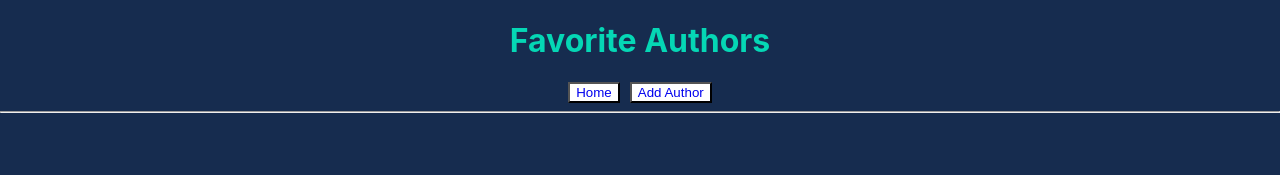
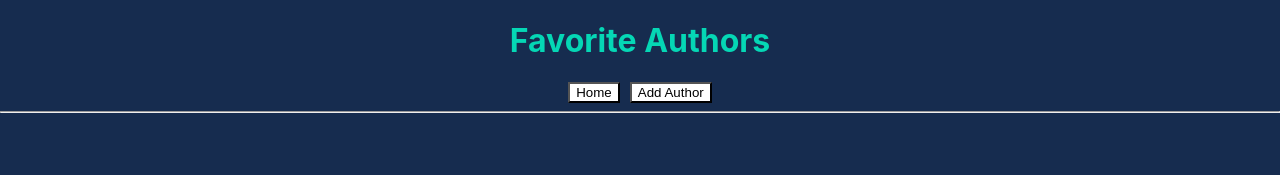
Before and after one commit to PaulDeUlloa/MERN_Authors, a React (Create React App) app in the folder client/: page / in a window 1280 px wide. Shown: the top 175 px of the page. Built offline with nearby package versions, Linux system fonts and the light colour scheme.

Commit message:
btn color change

```diff
--- a/client/src/App.css
+++ b/client/src/App.css
@@ -54,6 +54,7 @@ body{
 
 #navbarLinksFontColor{
   text-decoration: none;
+  color:rgb(0, 0, 0);
 }
 
 #favAuthorsColoring{
```
